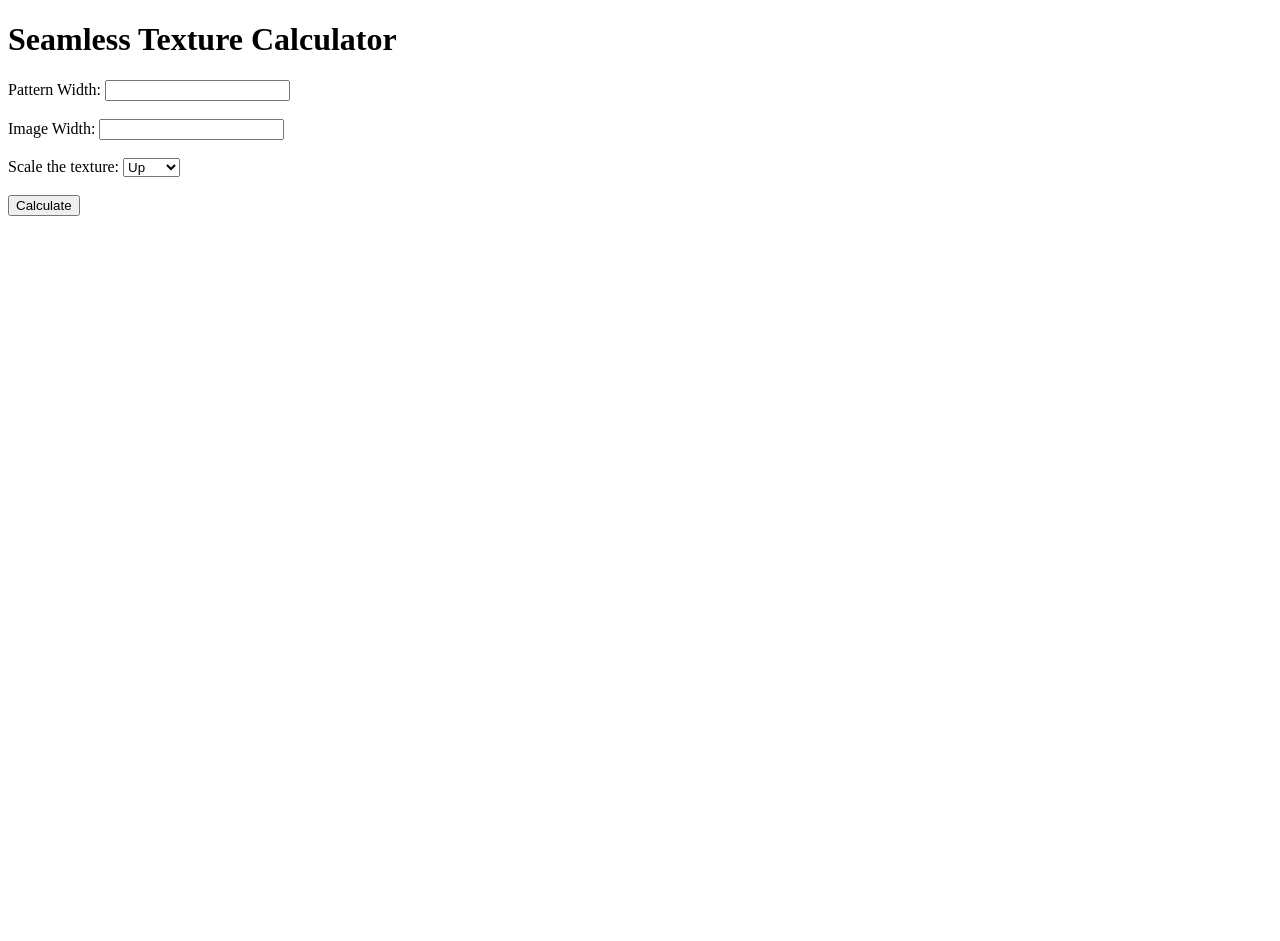
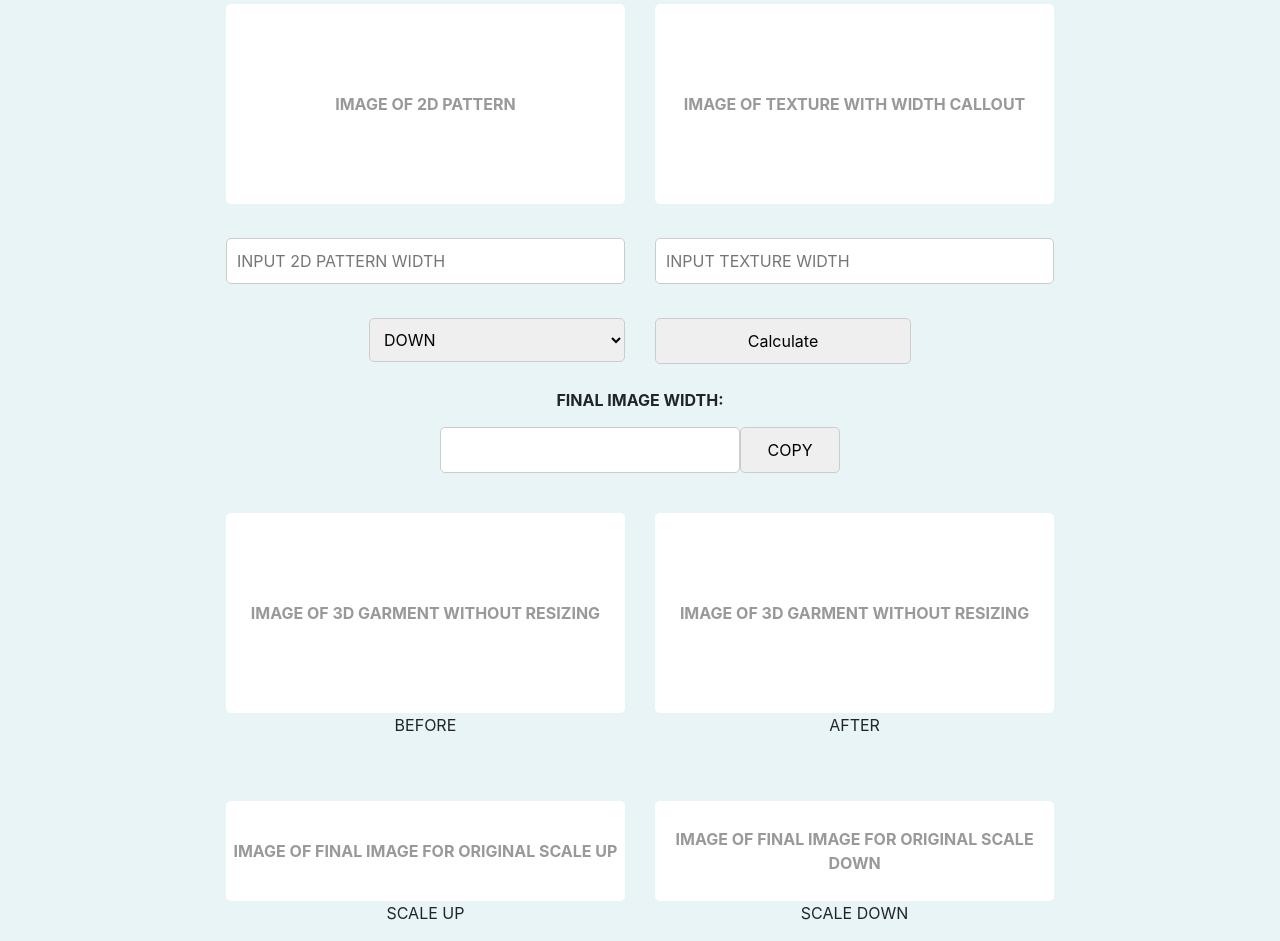
Before and after one commit to anetaObrochta/SeamlessTextureCalc, a Flask app: page / in a window 1280 px wide. Before the commit the page ends 216 px from the top, so only its background shows below. Run offline with Flask 3, Linux system fonts and the light colour scheme; some libraries are stand-ins or nearby versions.

Commit message:
Added functionality to the calculator GUI, designed basic layout, and added placeholders for images

```diff
--- /dev/null
+++ b/static/stylesheets.css
@@ -0,0 +1,51 @@
+
+body {
+    background-color: #E9F4F7;
+}
+
+.image-placeholder, .image-placeholder-small {
+    background-color: #FFF;
+    border-radius: 5px;
+    display: flex;
+    align-items: center;
+    justify-content: center;
+    font-weight: bold;
+    color: #999;
+}
+
+.image-placeholder {
+    height: 200px;
+}
+
+.image-placeholder-small {
+    height: 100px;
+}
+
+input[type="text"], select, button {
+    width: 100%;
+    padding: 10px;
+    margin-top: 10px;
+    border-radius: 5px;
+    border: 1px solid #ccc;
+}
+
+.calculated-output {
+    font-weight: bold;
+}
+
+.final-width-label {
+    text-align: center;
+    font-weight: bold; /* this makes the text bold */
+    margin-bottom: 5px; /* adds a bit of space below the label */
+}
+
+.flex-container {
+    display: flex;
+    justify-content: center;
+    align-items: center;
+    margin-bottom: 40px;  /* Adjust the value */
+}
+
+.wide-button {
+    width: 100px; /* adjust as needed */
+}
--- /dev/null
+++ b/templates/base.html
@@ -0,0 +1,29 @@
+
+<!DOCTYPE html>
+<html>
+<head>
+    <title>Seamless Texture Calculator</title>
+    <!-- Bootstrap CSS and Optional JavaScript -->
+    <link rel="stylesheet" href="https://maxcdn.bootstrapcdn.com/bootstrap/4.5.2/css/bootstrap.min.css">
+    <script src="https://ajax.googleapis.com/ajax/libs/jquery/3.5.1/jquery.min.js"></script>
+    <script src="https://cdnjs.cloudflare.com/ajax/libs/popper.js/1.16.0/umd/popper.min.js"></script>
+    <script src="https://maxcdn.bootstrapcdn.com/bootstrap/4.5.2/js/bootstrap.min.js"></script>
+    <!-- Custom Styles -->
+    <link rel="stylesheet" href="{{ url_for('static', filename='stylesheets.css') }}">
+</head>
+<body>
+
+<div class="d-flex justify-content-center align-items-center vh-100">
+    <div class="text-center">
+        {% block content %}
+        {% endblock %}
+    </div>
+</div>
+
+{% block scripts %}
+{% endblock %}
+
+
+
+</body>
+</html>
--- a/templates/index.html
+++ b/templates/index.html
@@ -1,35 +1,99 @@
-<!DOCTYPE html>
-<html>
-<head>
-    <title>Seamless Texture Calculator</title>
-</head>
-<body>
 
-<h1>Seamless Texture Calculator</h1>
+{% extends "base.html" %}
 
-{% if final_width %}
-    <p>The final width of the image should be:  {{ final_width }}</p>
-{% endif %}
+{% block content %}
+<form action="/" method="POST">
+<div class="container mt-5">
+    <h1 class="text-center mb-5">SEAMLESS TEXTURE CALCULATOR</h1>
 
-<form action="/" method="post">
-    <label for="pattern_width">Pattern Width:</label>
-    <input type="number" step="0.01" name="pattern_width" required><br><br>
+{% with messages = get_flashed_messages() %}
+    {% if messages %}
+        <div class="alert alert-warning">
+            {% for message in messages %}
+                {{ message }}
+            {% endfor %}
+        </div>
+    {% endif %}
+{% endwith %}
 
-    <label for="image_width">Image Width:</label>
-    <input type="number" step="0.01" name="image_width" required><br><br>
+    <div class="row mb-4">
+        <div class="col-md-6">
+            <div class="image-placeholder">IMAGE OF 2D PATTERN</div>
+        </div>
+        <div class="col-md-6">
+            <div class="image-placeholder">IMAGE OF TEXTURE WITH WIDTH CALLOUT</div>
+        </div>
+    </div>
 
-    <label for="rounding_method">Scale the texture:</label>
-    <select name="rounding_method">
-        <option value="up">Up</option>
-        <option value="down">Down</option>
-    </select><br><br>
+    <div class="row mb-4">
+        <div class="col-md-6">
+            <input type="text" name="pattern_width" placeholder="INPUT 2D PATTERN WIDTH">
+        </div>
+        <div class="col-md-6">
+            <input type="text" name="image_width" placeholder="INPUT TEXTURE WIDTH">
+        </div>
+    </div>
 
-    <input type="submit" value="Calculate">
+    <div class="row mb-4">
+        <div class="col-md-4 offset-md-2">
+            <select name="rounding_method">
+                <option value="up">DOWN</option>
+                <option value="down">UP</option>
+            </select>
+        </div>
+        <div class="col-md-4">
+            <button type="submit">Calculate</button>
+        </div>
+    </div>
+
+
+<div class="col-md-12 text-center">
+    <div class="final-width-label">FINAL IMAGE WIDTH:</div>
+    <div class="flex-container">
+        <input type="text" class="calculated-output" id="result" value="{% if final_width %}{{ final_width }}{% endif %}" readonly style="width: 300px;"> <!-- Adjust the width value as needed -->
+        <button id="copyButton" class="wide-button">COPY</button>
+    </div>
+</div>
+
+    <div class="row mb-5">
+        <div class="col-md-6">
+            <div class="image-placeholder">IMAGE OF 3D GARMENT WITHOUT RESIZING</div>
+            <p class="text-center">BEFORE</p>
+        </div>
+        <div class="col-md-6">
+            <div class="image-placeholder">IMAGE OF 3D GARMENT WITHOUT RESIZING</div>
+            <p class="text-center">AFTER</p>
+        </div>
+    </div>
+
+    <div class="row">
+        <div class="col-md-6 text-center">
+            <div class="image-placeholder-small">IMAGE OF FINAL IMAGE FOR ORIGINAL SCALE UP</div>
+            <p>SCALE UP</p>
+        </div>
+        <div class="col-md-6 text-center">
+            <div class="image-placeholder-small">IMAGE OF FINAL IMAGE FOR ORIGINAL SCALE DOWN</div>
+            <p>SCALE DOWN</p>
+        </div>
+    </div>
+
+</div>
+
+<script>
+document.querySelector('#copyButton').addEventListener('click', function() {
+    // Get the input element with the result
+    let resultInput = document.getElementById('result');
+
+    // Select the content of the input
+    resultInput.select();
+
+    // Copy to clipboard
+    document.execCommand('copy');
+
+    alert("Copied to clipboard!");
+});
+
+</script>
+
 </form>
-
-{% for message in get_flashed_messages() %}
-    <p style="color:red;">{{ message }}</p>
-{% endfor %}
-
-</body>
-</html>
+{% endblock %}
```
